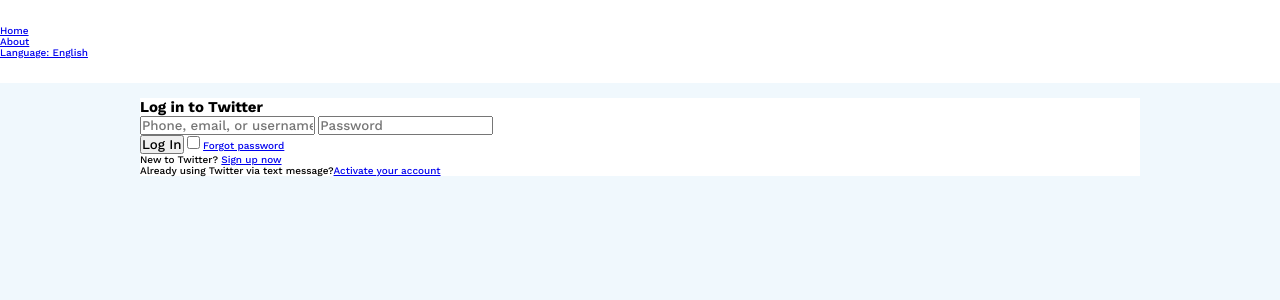
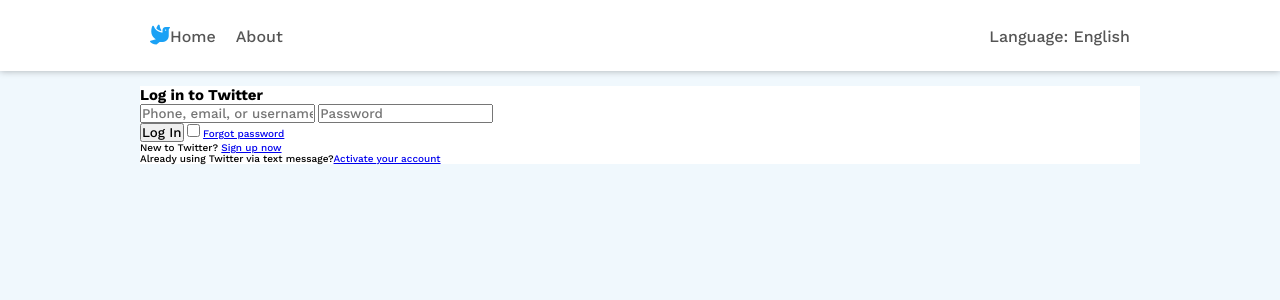
Before and after one commit to Chizaram-Igolo/twitter-clone, a PHP site: page / in a window 1280 px wide. Shown: the top 300 px of the page. Run offline with PHP 8.4, Linux system fonts and the light colour scheme; some libraries are stand-ins or nearby versions.

Commit message:
💄 Style login page navigation

```diff
--- a/index.html
+++ b/index.html
@@ -81,7 +81,7 @@
         <!-- login page nav -->
         <nav class="login-page-nav">
             <ul>
-                <li><a href="#"><i class="fas fas-dove"></i>Home</a></li>
+                <li><a href="#"><i class="fas fa-dove"></i>Home</a></li>
                 <li><a href="#">About</a></li>
                 <li><a href="#">Language: English</a></li>
             </ul>
--- a/style.css
+++ b/style.css
@@ -203,6 +203,56 @@
   grid-row: 1 / 2;
   background-color: #fff;
   padding: 2.5rem 0;
+  box-shadow: 0 0 0.7rem rgba(0, 0, 0, 0.3);
+}
+
+.login-page-nav ul {
+  width: 100rem;
+  margin: auto;
+  display: flex;
+  align-items: flex-end;
+  list-style: none;
+}
+
+.login-page-nav li {
+  margin: 0 1rem;
+  position: relative;
+}
+
+.login-page-nav li:last-child {
+  margin-left: auto;
+}
+
+.login-page-nav li::after {
+  content: "";
+  width: 100%;
+  height: 0.4rem;
+  background-color: #1aa1f5;
+  position: absolute;
+  bottom: -2.5rem;
+  left: 0;
+  opacity: 0;
+  transition: opacity 0.3s;
+}
+
+.login-page-nav li:hover::after {
+  opacity: 1;
+}
+
+.login-page-nav a {
+  font-size: 1.6rem;
+  text-decoration: none;
+  color: #555;
+  transition: color 0.3s;
+}
+
+.login-page-nav li:hover a {
+  color: #1aa1f5;
+}
+
+.login-page-nav i {
+  color: #1aa1f5;
+  font-size: 2rem;
 }
 /* end of login page nav */
 
```
